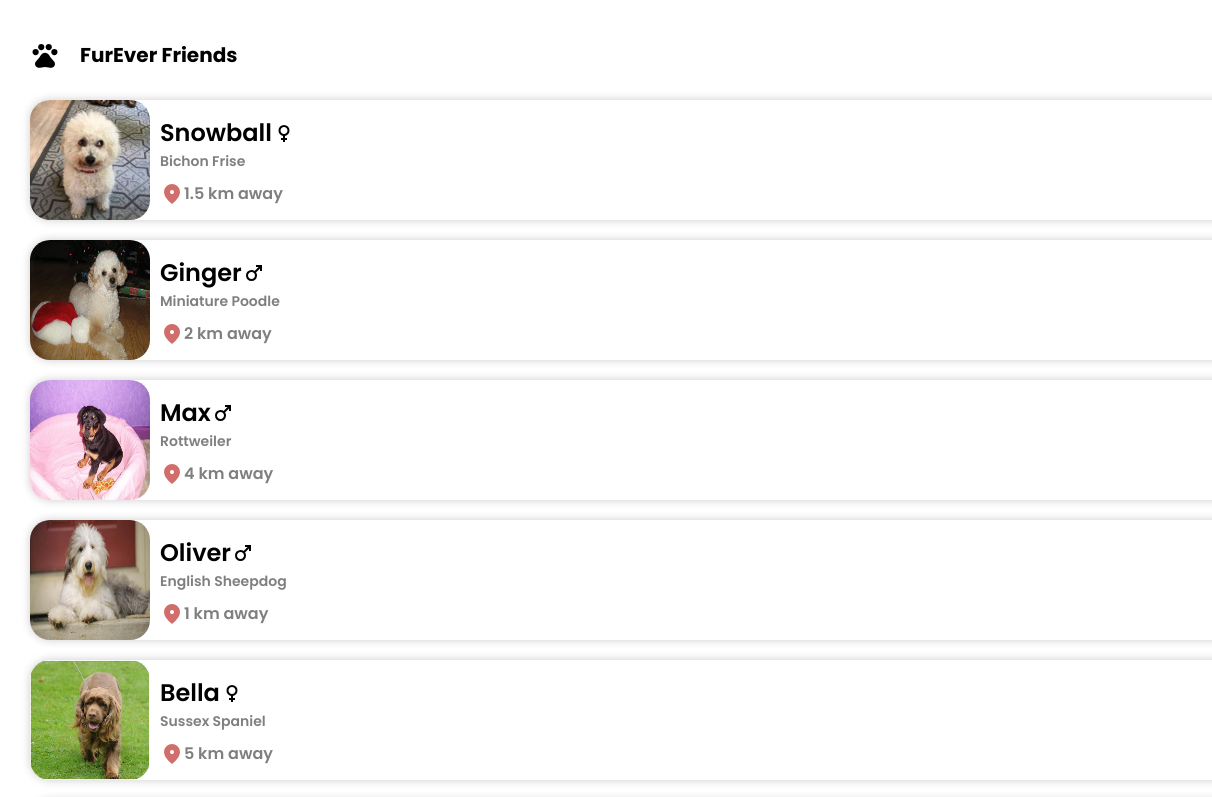
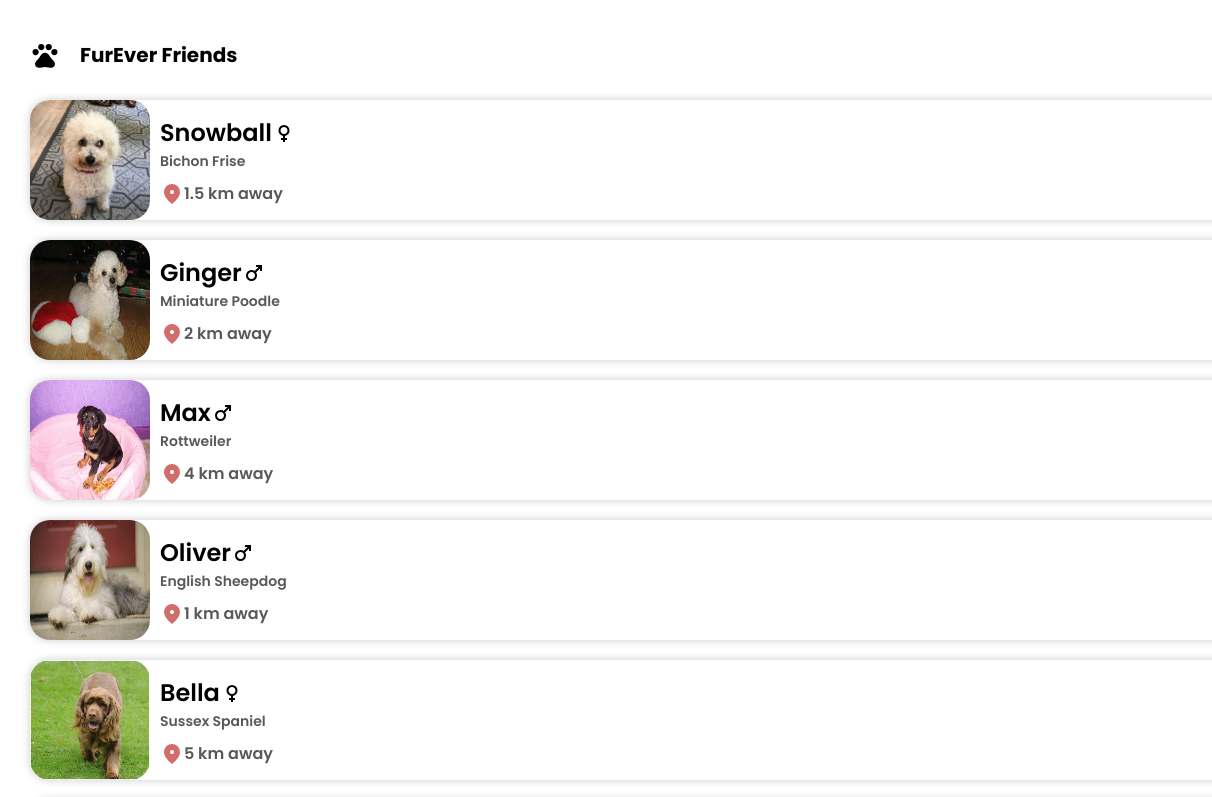
Before and after one commit to Cobraz-07/Web-modules, a plain HTML site: page HTML, CSS and JS/FurEver Friends/index.html in a window 1280 px wide. Shown: the top 797 px of the page, 0-1212 px from the left. Drawn offline with Linux system fonts and the light colour scheme.

Commit message:
Update style.css
Make text readable

```diff
--- a/HTML, CSS and JS/FurEver Friends/style.css
+++ b/HTML, CSS and JS/FurEver Friends/style.css
@@ -77,14 +77,14 @@ main {
 
 .breed {
     font-size: 14px;
-    color: rgba(0, 0, 0, .5);
+    color: #595959;
     font-weight: 600;
 }
 
 .distance {
     display: flex;
     margin-top: 10px;
-    color: rgba(0, 0, 0, .5);
+    color: #595959;
     font-weight: 600;
 }
 
@@ -199,7 +199,7 @@ main {
 
 .pop-text {
     font-size: 14px;
-    color: rgba(0, 0, 0, .5);
+    color: #595959;
     font-weight: 600;
 }
 
```
